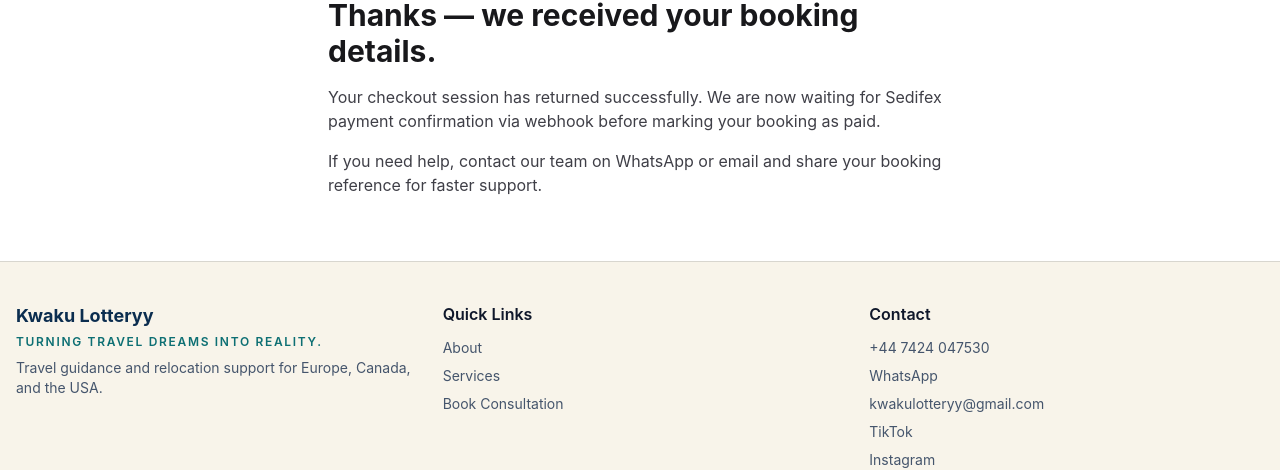
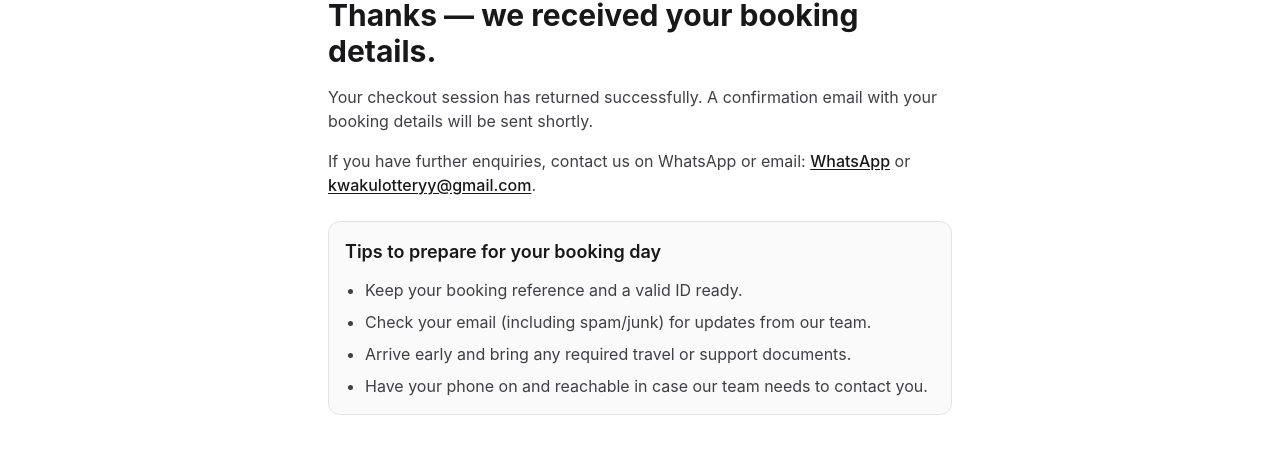
Before and after one commit to learngermanghana/kwakuasamoah, a Next.js app: page /payment/return in a window 1280 px wide. Shown: the part 188-658 px from the top of the page. Built offline with nearby package versions, Linux system fonts and the light colour scheme.

Commit message:
Update payment return message and add booking-day prep tips

```diff
--- a/src/app/payment/return/page.tsx
+++ b/src/app/payment/return/page.tsx
@@ -1,14 +1,35 @@
+import { siteConfig } from "@/lib/site-config";
+
 export default function PaymentReturnPage() {
   return (
     <main className="mx-auto max-w-2xl px-6 py-16">
       <h1 className="text-3xl font-bold text-zinc-900">Thanks — we received your booking details.</h1>
       <p className="mt-4 text-zinc-700">
-        Your checkout session has returned successfully. We are now waiting for Sedifex payment confirmation via webhook before marking your
-        booking as paid.
+        Your checkout session has returned successfully. A confirmation email with your booking details will be sent shortly.
       </p>
       <p className="mt-4 text-zinc-700">
-        If you need help, contact our team on WhatsApp or email and share your booking reference for faster support.
+        If you have further enquiries, contact us on WhatsApp or email:
+        {" "}
+        <a href={`https://wa.me/${siteConfig.whatsapp}`} className="font-medium text-zinc-900 underline underline-offset-2">
+          WhatsApp
+        </a>
+        {" "}
+        or
+        {" "}
+        <a href={`mailto:${siteConfig.email}`} className="font-medium text-zinc-900 underline underline-offset-2">
+          {siteConfig.email}
+        </a>
+        .
       </p>
+      <div className="mt-6 rounded-xl border border-zinc-200 bg-zinc-50 p-4">
+        <h2 className="text-lg font-semibold text-zinc-900">Tips to prepare for your booking day</h2>
+        <ul className="mt-3 list-disc space-y-2 pl-5 text-zinc-700">
+          <li>Keep your booking reference and a valid ID ready.</li>
+          <li>Check your email (including spam/junk) for updates from our team.</li>
+          <li>Arrive early and bring any required travel or support documents.</li>
+          <li>Have your phone on and reachable in case our team needs to contact you.</li>
+        </ul>
+      </div>
     </main>
   );
 }
```
